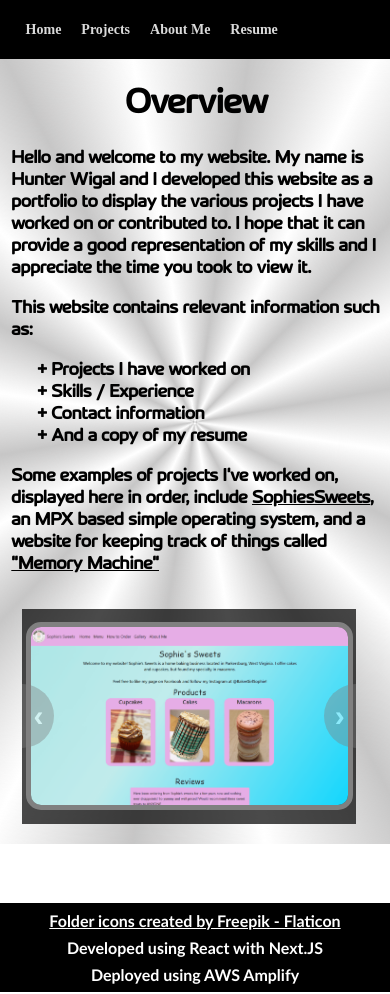
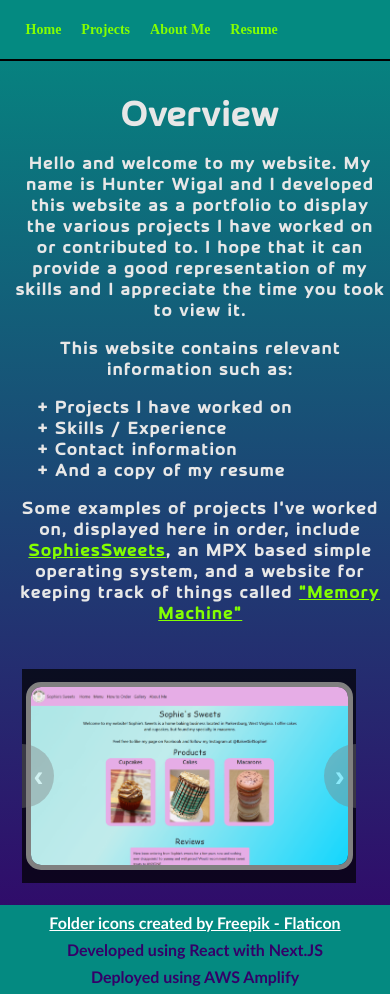
Before and after one commit to Hunter-Wigal/react-web-portfolio, a Next.js app: page / in a window 390 px wide. Built offline with nearby package versions, Linux system fonts and the light colour scheme.

Commit message:
Recolor most components

```diff
--- a/src/app/about/page.module.css
+++ b/src/app/about/page.module.css
@@ -18,6 +18,7 @@
     height: auto;
     font-size: 20px;
     margin: 7% auto;
+    letter-spacing: 2px;
 }
 
 .row {
@@ -41,6 +42,7 @@
 .contact_info{
     display: block;
     font-size: 20px;
+    letter-spacing: 2px;
 }
 
 .contact_info > h3{
@@ -74,6 +76,7 @@
 
     .info {
         width: 90%;
+        text-align: center;
     }
     .row{
         flex-direction: column;
--- a/src/app/globals.css
+++ b/src/app/globals.css
@@ -21,6 +21,9 @@
 
 :root{
   --border-size: -3px;
+  --primary-color: #048A81;
+  --contrast-color: #340068;
+  --accent-color: #84ff00;
   }
 
 
@@ -33,11 +36,13 @@
 .title {
   text-align: center;
   font-size: 50px;
+  margin-bottom: 0;
 }
 
 
-.test2{
+.list{
   list-style-type: '+ ';
+  text-align: left;
 }
 
 
@@ -61,22 +66,21 @@
   padding: 10px 0px;
   /* padding-top: 15px; */
   display: flex;
-  background-color: rgb(0, 0, 0);
+  background-color: var(--primary-color);
   height: 7vh;
   align-items: center;
   font-size: 20px;
   width: 100%;
   font-family: "";
+  border-bottom: 2px solid black;
 }
-
-
 
 .footer {
   position: relative;
-  background-color: rgb(0, 0, 0);
+  background-color: var(--primary-color);
   bottom: 0;
   width: auto;
-  color: white;
+  color: var(--contrast-color);
   padding: 1% 0%;
   display: flex;
   flex-direction: column;
@@ -103,18 +107,20 @@
   gap: 20px;
   justify-content: left;
   min-height: 100vh;
+  color: rgb(231, 231, 231);
 }
 
 .background{
   display: block;
-  position: fixed;
+  position: absolute;
   width: 100%;
   height: 100%;
   overflow: hidden;
   z-index: -1;
+  background-image: linear-gradient(var(--primary-color), var(--contrast-color));
 }
 
-.background::after{
+/* .background::after{
   content: "";
   position: absolute;
   z-index: -1;
@@ -124,17 +130,18 @@
   height: 300%;
   background-image: repeating-conic-gradient(rgb(255, 255, 255) 10%, rgba(133, 132, 132, 0.463) 15%, rgb(255, 255, 255) 20%);
   animation: rotation 20s infinite linear;
+  background-color: var(--primary-color);
   border-radius: 50%;
-}
+} */
 
-@keyframes rotation {
+/* @keyframes rotation {
   from {
       transform: rotate(0deg);
   }
   to {
       transform: rotate(359deg);
   }
-}
+} */
 
 
 @media (max-width: 1100px) {
--- a/src/app/page.module.css
+++ b/src/app/page.module.css
@@ -17,6 +17,12 @@
   width: 100%;
   min-height: 100%;
   font-size: 24px;
+  /* background-color: white; */
+  border-radius: 15px;
+  margin: 3% 10% 3% 3%;
+  padding-inline: 2%;
+  color: rgb(231, 231, 231);
+  letter-spacing: 2px;
 }
 
 .navTitle {
@@ -25,16 +31,17 @@
 
 .link {
   margin-inline: 5px;
-  color: rgb(218, 218, 218);
+  /* color: rgb(218, 218, 218); */
+  color: var(--accent-color);
   text-decoration: none;
   padding: 10px 5px;
   border: var(--border-size) hidden;
 }
 
 .link:hover {
-  color: white;
+  /* color: white; */
   /* Posx Posy Blur Spread */
-  box-shadow: 0px 0px 5px 5px white;
+  box-shadow: 0px 0px 5px 5px var(--accent-color);
   margin-inline: calc(5px);
   border-radius: 7px;
 }
@@ -125,11 +132,11 @@
 }
 
 .examples > a{
-  color: black;
+  color: var(--accent-color);
 }
 
 .examples > a:hover{
-  color: rgb(35, 5, 231);
+  color: white;
 }
 
 
@@ -164,11 +171,14 @@
   }
 
   .intro {
-    margin-inline-start: 2%;
-    margin-inline-end: 2%;
-    flex: 1 0 95%;
+
+    margin-inline: 3%;
+    flex: 1 0 90%;
     min-height: 100%;
-    font-size: 18px;
+    font-size: 17px;
+    padding: 0;
+    text-align: center;
+    /* margin: 3%; */
   }
 
   .scroll_btn{
--- a/src/app/page.tsx
+++ b/src/app/page.tsx
@@ -31,7 +31,7 @@
   return (
     <div className={styles.container}>
       <div className={styles.row}>
-        <div className={styles.intro + " test"}>
+        <div className={styles.intro}>
           <h1 className="title">Overview</h1>
           <p>Hello and welcome to my website. My name is Hunter Wigal and I developed this website as a portfolio
             to display the various projects I have worked on or contributed to. I hope that it can provide a good representation
@@ -41,7 +41,7 @@
             This website contains relevant information
             such as:
           </p>
-          <ul className="test2">
+          <ul className="list">
             <li>Projects I have worked on</li>
             <li>Skills / Experience</li>
             <li>Contact information</li>
--- a/src/app/resume/page.tsx
+++ b/src/app/resume/page.tsx
@@ -11,7 +11,7 @@
         <img className={styles.resume} src={"/resume.png"}
             alt="This is an image of my resume" />
         <div className={styles.download}>
-            <p>You can download my resume here</p>
+            <p>You can download my resume here:</p>
             <a id="a" href="/Hunter-Wigal Resume.pdf" download>Hunter-Wigal Resume.pdf</a>
         </div>
     </div>);
```
Also changed, not shown: src/app/projects/page.module.css (+6 -2 lines), src/app/resume/page.module.css (+11 -0 lines).
